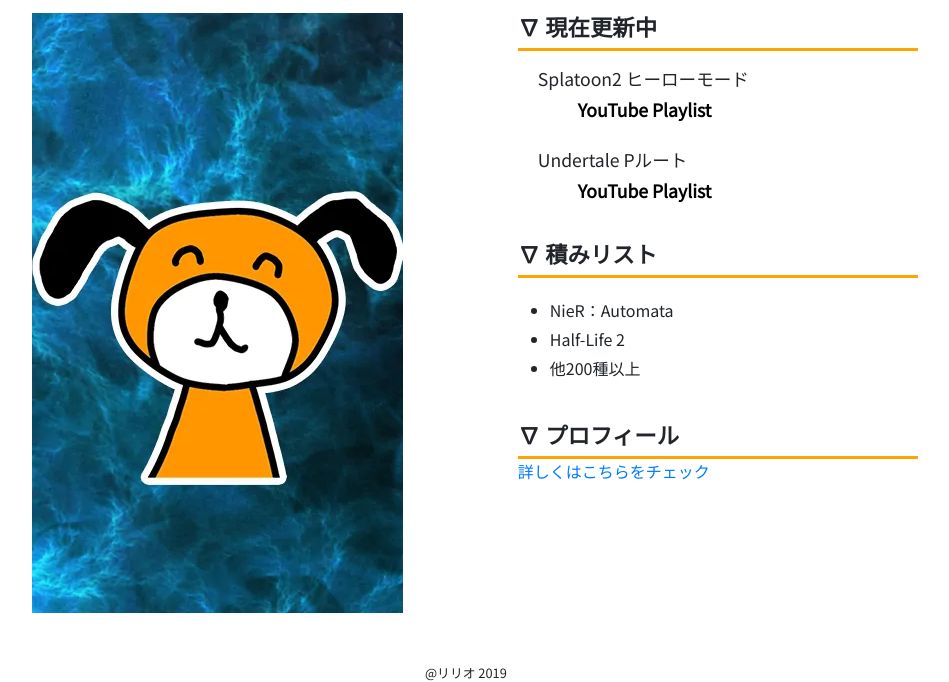
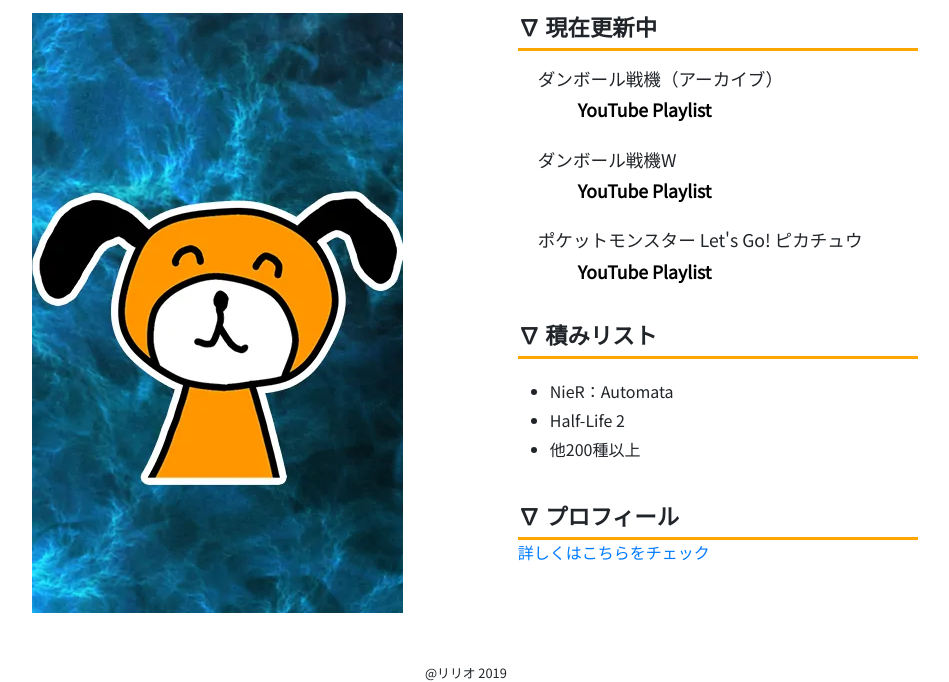
Before and after one commit to ririo08/ririo-Home-Page, a plain HTML site: page index.html in a window 1280 px wide. Shown: the part 187-869 px from the top of the page, without its empty margins (165-1114 px from the left). Drawn offline with Linux system fonts and the light colour scheme.

Commit message:
現在更新中を更新しました。

```diff
--- a/index.html
+++ b/index.html
@@ -59,10 +59,12 @@
                     </div>
                     <div class="playtitle">
                         <dl>
-                            <dt>Splatoon2 ヒーローモード</dt>
-                            <dd><a href="https://www.youtube.com/watch?v=VBX9qzKnSTo&list=PL_KrJ2Q-UZsHLV_5F6dzQnjUh_gRqTLaA" target="_blank">YouTube Playlist</a></dd>
-                            <dt>Undertale Pルート</dt>
-                            <dd><a href="https://www.youtube.com/watch?v=fYOeVg6YB_c&list=PL_KrJ2Q-UZsFh0b2vc5gHrY28WtFlRnVQ">YouTube Playlist</a></dd>
+                            <dt>ダンボール戦機（アーカイブ）</dt>
+                            <dd><a href="https://www.youtube.com/watch?v=_CsxGG8KLYk&list=PL_KrJ2Q-UZsEbQ1Qc0cDi_X601X1uXVE9" target="_blank">YouTube Playlist</a></dd>
+                            <dt>ダンボール戦機W</dt>
+                            <dd><a href="https://www.youtube.com/watch?v=Mwr1QRtza7Y&list=PL_KrJ2Q-UZsF8vBl0SUnIQ8usw6dGvDOm" target="_blank">YouTube Playlist</a></dd>
+                            <dt>ポケットモンスター Let's Go! ピカチュウ</dt>
+                            <dd><a href="https://www.youtube.com/watch?v=JuK2Ly-Uttc&list=PL_KrJ2Q-UZsEKAkQxHQqMZpCfVt_AdxMh" target="_blank">YouTube Playlist</a></dd>
                         </dl>
                     </div>
                 </div>
```
